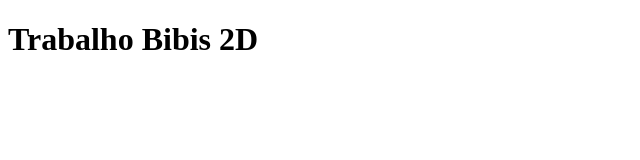
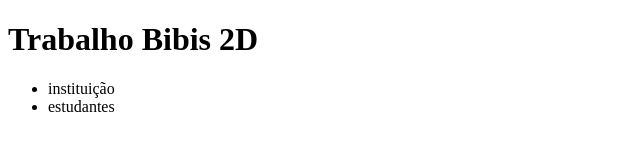
Before and after one commit to bibisbibi/trabalho-bibiss, a plain HTML site: page index.html in a window 1280 px wide. Shown: the whole page, without its empty margins (0-640 px from the left). Drawn offline with Linux system fonts and the light colour scheme.

Commit message:
salvamento 3

```diff
--- a/index.html
+++ b/index.html
@@ -8,9 +8,14 @@
     <link rel="stylesheet" href="style.css">
 </head>
 <body>
-<header>
+    <header>
 <h1>Trabalho Bibis 2D</h1>
+<ul>
+<li>instituição</li>
+<li>estudantes</li>
 
-</header>
+</ul>
+
+    </header>
 </body>
 </html>
```
